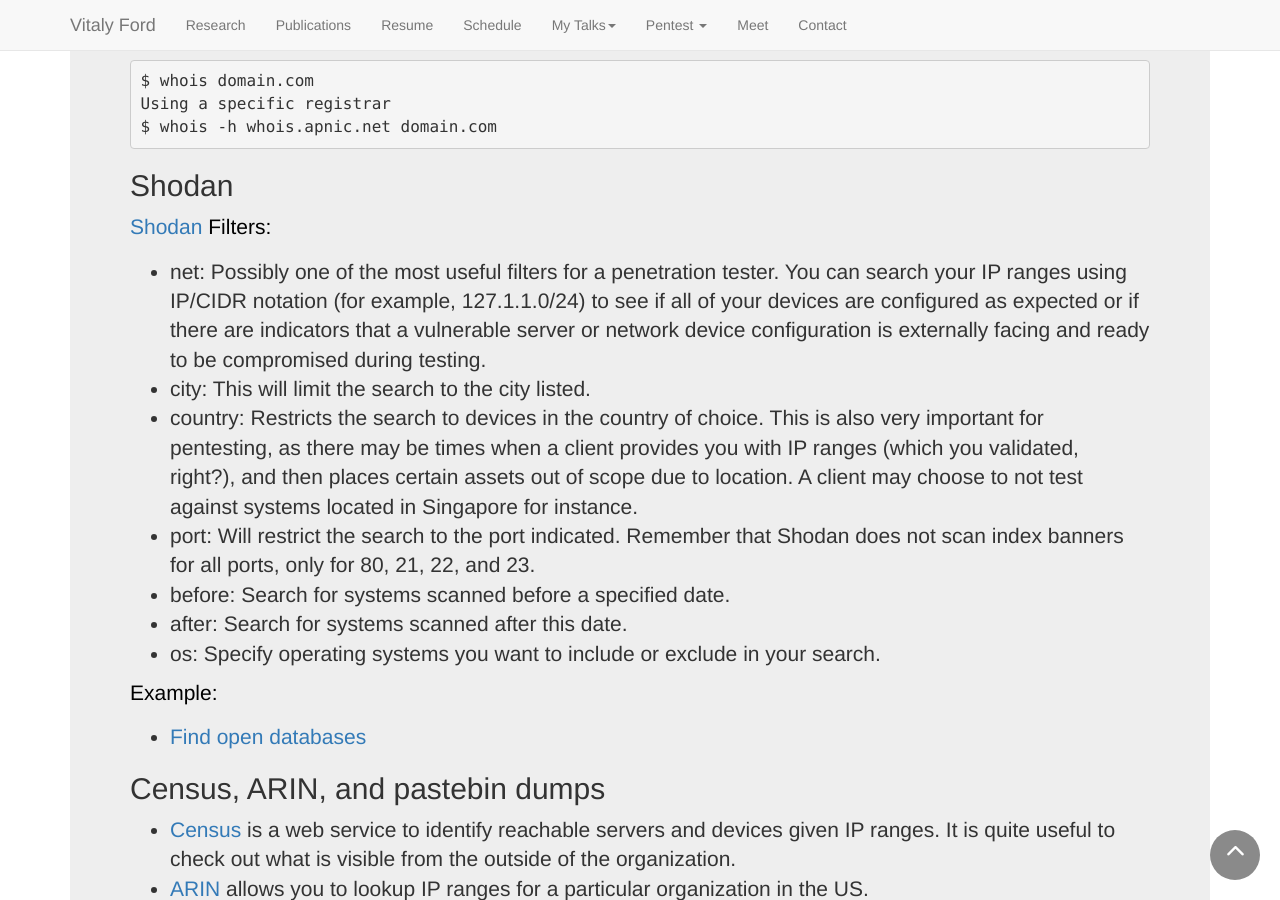
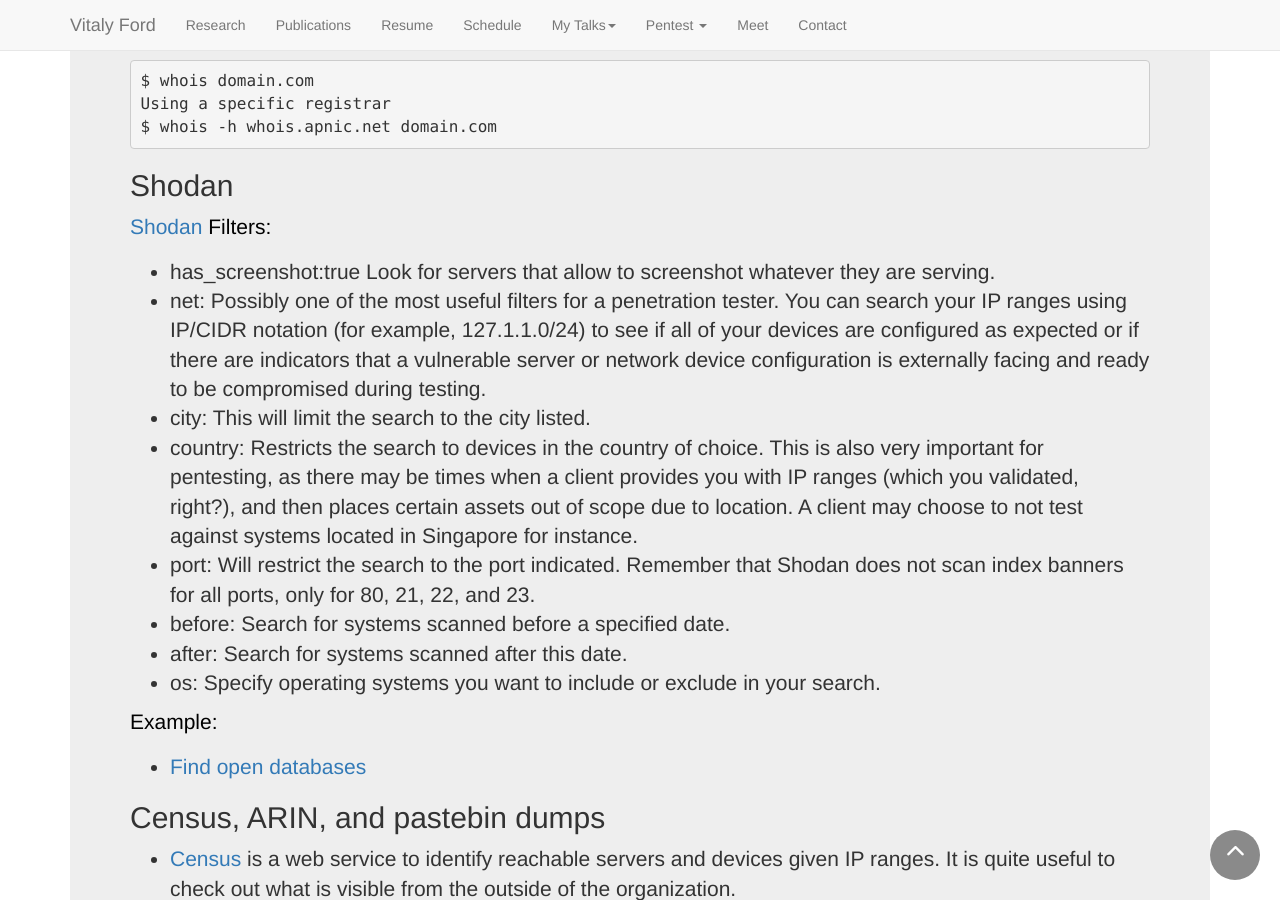
Before and after one commit to vitalyford/vitalyford.github.io, a Jekyll site: the page built from pentest/03-Passive-Intelligence-Gathering.html, in a window 1280 px wide and 900 px high, scrolled down 3436 px. Built offline with Jekyll 4.4.1, drawn with Linux system fonts in a browser that asks for light colours; nearby versions of some CDN libraries.

Commit message:
Add a filter to shodan

```diff
--- a/pentest/03-Passive-Intelligence-Gathering.html
+++ b/pentest/03-Passive-Intelligence-Gathering.html
@@ -134,6 +134,7 @@
 <p><a href="https://www.shodan.io">Shodan</a>
     Filters:</p>
 <ul>
+    <li>has_screenshot:true Look for servers that allow to screenshot whatever they are serving.</li>
     <li>net: Possibly one of the most useful filters for a penetration tester. You can search your IP
         ranges using IP/CIDR notation (for example, 127.1.1.0/24) to see if all of your devices are
         configured as expected or if there are indicators that a vulnerable server or network device
```
